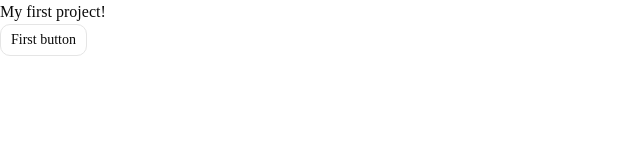
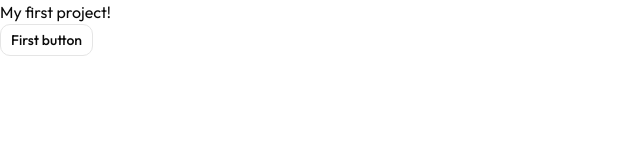
Before and after one commit to yaswasinm22-maker/expense-tracker, a Next.js app: page / in a window 1280 px wide. Shown: the top 160 px of the page, without its empty margins (0-640 px from the left). Built offline with nearby package versions, Linux system fonts and the light colour scheme.

Commit message:
Setup  + font done

```diff
--- a/app/layout.js
+++ b/app/layout.js
@@ -1,8 +1,8 @@
-import { Geist, Geist_Mono } from "next/font/google";
+import { Geist, Geist_Mono, Outfit } from "next/font/google";
 import "./globals.css";
 
-const geistSans = Geist({
-  variable: "--font-geist-sans",
+const outfit = Outfit({
+  //variable: "--font-geist-sans",
   subsets: ["latin"],
 });
 
@@ -20,9 +20,9 @@ export default function RootLayout({ children }) {
   return (
     <html
       lang="en"
-      className={`${geistSans.variable} ${geistMono.variable} h-full antialiased`}
+      className={`${outfit.variable} ${outfit.variable} h-full antialiased`}
     >
-      <body className="min-h-full flex flex-col">{children}</body>
+      <body className={outfit.className}>{children}</body>
     </html>
   );
 }
```
